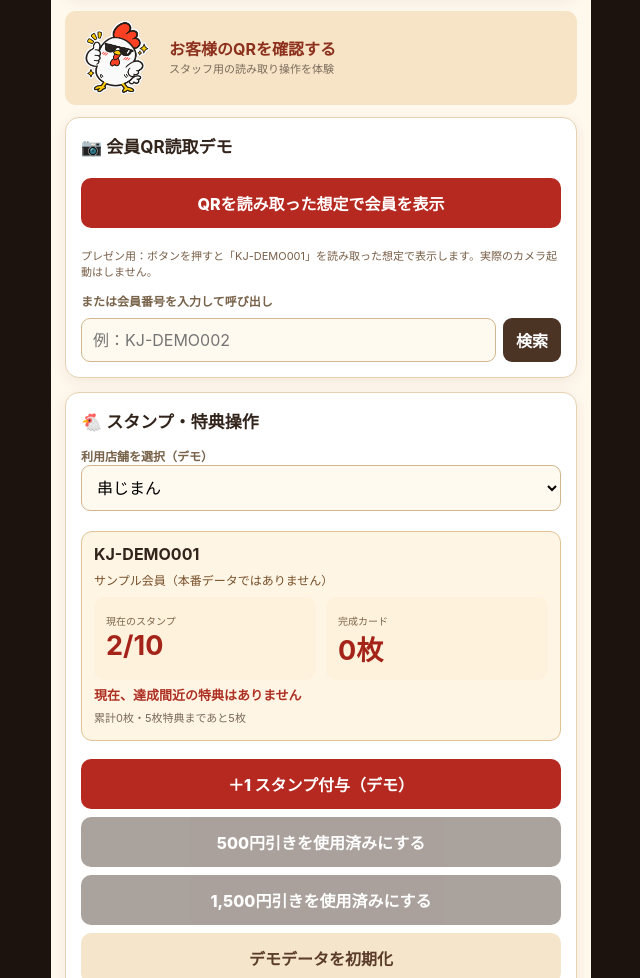
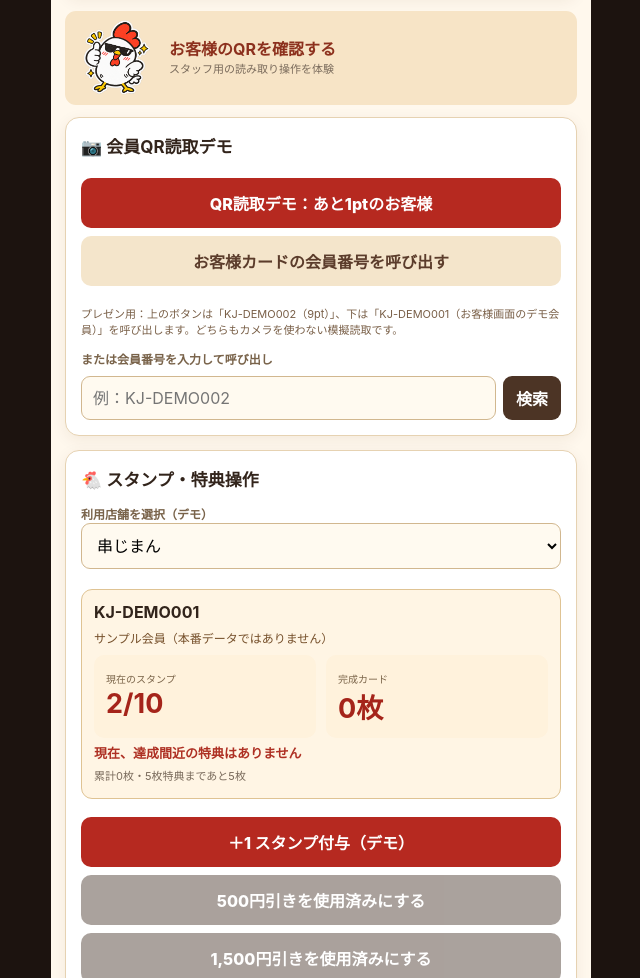
Before and after one commit to happysugar-system/happysugar-demo, a plain HTML site: page kushijiman-staff/index.html in a window 1280 px wide. Shown: the part 746-1724 px from the top of the page, without its empty margins (319-959 px from the left). Drawn offline with Linux system fonts and the light colour scheme.

Commit message:
Make staff QR demo showcase a near-reward customer and allow selecting main customer demo

```diff
--- a/kushijiman-staff/index.html
+++ b/kushijiman-staff/index.html
@@ -10,7 +10,7 @@
 <div class="stats"><div class="stat"><small>10pt達成まで残り2pt以内</small><strong id="near-points">0 人</strong></div><div class="stat"><small>累計特典まで残り1枚</small><strong id="near-cards">0 人</strong></div></div>
 <p class="muted">対象会員を押すと、そのままスタンプ操作画面で確認できるよ。</p><div id="near-list"></div></section>
 <div class="chickenline"><img class="chicken" src="../kushijiman-stamp/assets/uploads/chicken-thumbs-up.png" alt="グッドサインのニワトリ"><div><strong>お客様のQRを確認する</strong><div class="muted">スタッフ用の読み取り操作を体験</div></div></div>
-<section class="card"><h2>📷 会員QR読取デモ</h2><button id="scan-demo" class="button">QRを読み取った想定で会員を表示</button><p class="scan-info">プレゼン用：ボタンを押すと「KJ-DEMO001」を読み取った想定で表示します。実際のカメラ起動はしません。</p>
+<section class="card"><h2>📷 会員QR読取デモ</h2><button id="scan-demo" class="button">QR読取デモ：あと1ptのお客様</button><button id="scan-customer" class="button ghost">お客様カードの会員番号を呼び出す</button><p class="scan-info">プレゼン用：上のボタンは「KJ-DEMO002（9pt）」、下は「KJ-DEMO001（お客様画面のデモ会員）」を呼び出します。どちらもカメラを使わない模擬読取です。</p>
 <label class="label" for="member-code">または会員番号を入力して呼び出し</label><div class="scan-row"><input id="member-code" autocomplete="off" placeholder="例：KJ-DEMO002" maxlength="32"><button type="button" id="find-member">検索</button></div><div id="scan-result" role="status" aria-live="polite"></div></section>
 <section class="card" id="operate"><h2>🐔 スタンプ・特典操作</h2><label class="label" for="store">利用店舗を選択（デモ）</label><select id="store"><option value="串じまん">串じまん</option><option value="炙り家しんいち">炙り家しんいち</option></select><div class="member-info"><h3 id="member-name">KJ-DEMO001</h3><div class="detail-name" id="member-desc">デモ会員</div><div class="stats"><div class="stat"><small>現在のスタンプ</small><strong id="points">2/10</strong></div><div class="stat"><small>完成カード</small><strong id="cards">0枚</strong></div></div><p class="notice-inline" id="member-alert"></p><div class="muted" id="member-alert-sub"></div></div>
 <button id="add" class="button">＋1 スタンプ付与（デモ）</button><button id="use5" class="button secondary">500円引きを使用済みにする</button><button id="use10" class="button secondary">1,500円引きを使用済みにする</button><button id="reset" class="button ghost">デモデータを初期化</button><p class="muted">割引利用の仮ルール：5pt引換は5pt消費、10pt引換は10pt消費＋完成カード1枚追加。実際のルールは店舗確認後に調整します。</p></section>
@@ -62,7 +62,8 @@ el("add").onclick=()=>confirmAction("スタンプを1個付与",memberId+" ／ "
 el("use5").onclick=()=>confirmAction("500円引きを使用",memberId+" ／ 5ポイント消費（仮ルール）",()=>change("500円引き",m=>{if(m.points<5)return false;m.points-=5;return true}));
 el("use10").onclick=()=>confirmAction("1,500円引きを使用",memberId+" ／ 10ポイント消費＋完成カード1枚（仮ルール）",()=>change("1,500円引き＋完成1枚",m=>{if(m.points<10)return false;m.points-=10;m.cards++;return true}));
 el("reset").onclick=()=>confirmAction("デモを初期化","デモ用の会員データをすべて初期化します。",()=>{localStorage.removeItem(KEY);localStorage.removeItem(MEMBER_KEY);extras=extrasLoad();memberId="KJ-DEMO001";el("scan-result").textContent="デモデータを初期化しました";render()});
-el("scan-demo").onclick=()=>selectMember("KJ-DEMO001",true);
+el("scan-demo").onclick=()=>selectMember("KJ-DEMO002",true);
+el("scan-customer").onclick=()=>selectMember("KJ-DEMO001",true);
 function searchMember(){const id=el("member-code").value.trim().toUpperCase();if(!id){el("scan-result").textContent="会員番号を入力してください";return}selectMember(id,true)}
 el("find-member").onclick=searchMember;el("member-code").addEventListener("keydown",e=>{if(e.key==="Enter")searchMember()});
 window.addEventListener("storage",e=>{if(e.key===KEY||e.key===MEMBER_KEY){extras=extrasLoad();render()}});render();
```
